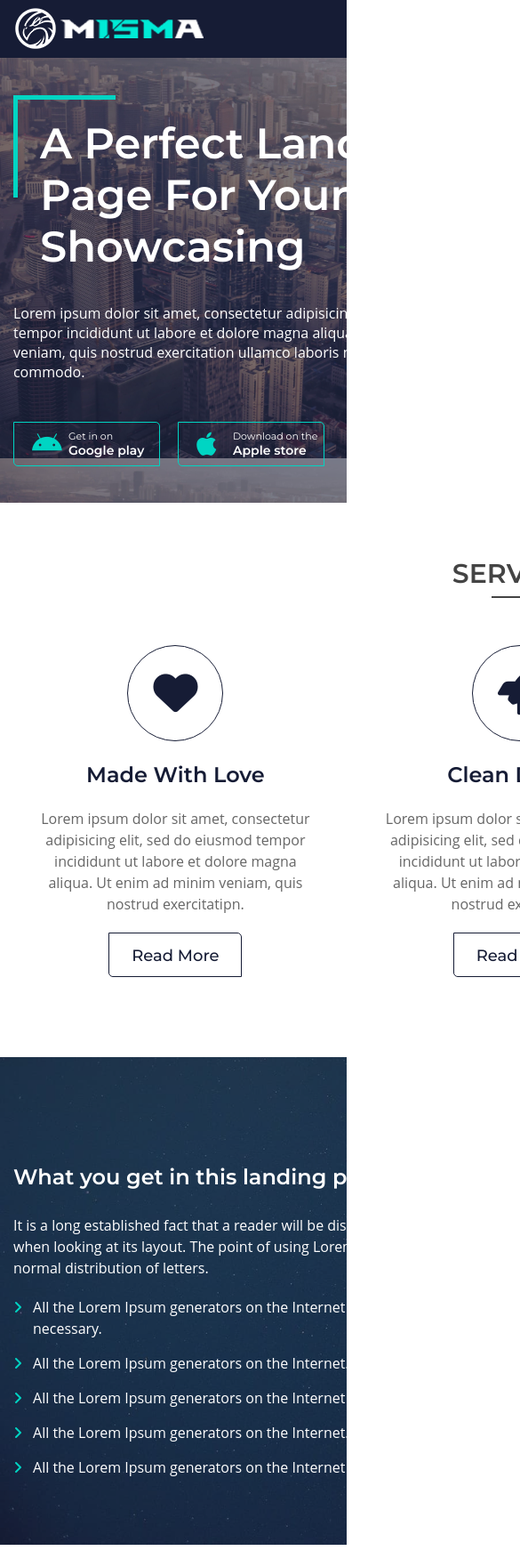
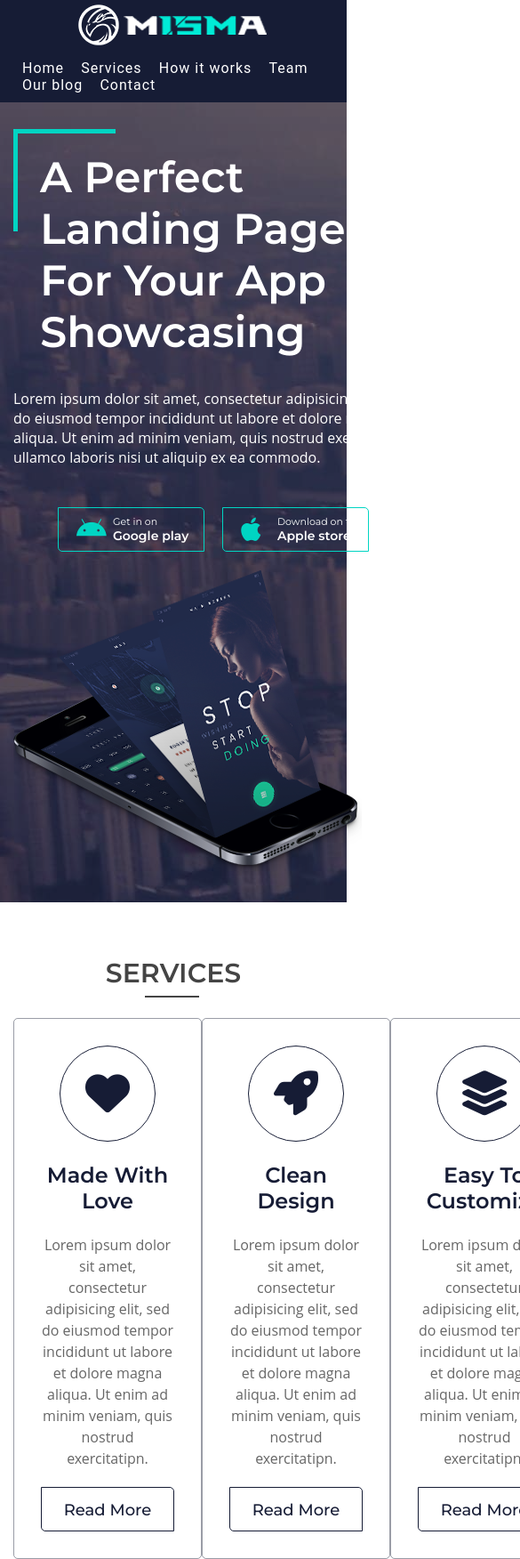
Before and after one commit to alenafomina/test-project, a plain HTML site: page index.html in a window 390 px wide. Shown: the top 1752 px of the page at 89% size, 585 px wide, since content can reach past the window. Drawn offline with Linux system fonts and the light colour scheme.

Commit message:
adaptive

```diff
--- a/main.css
+++ b/main.css
@@ -53,7 +53,7 @@ header {
 
 .main-wrapper {
     margin: 0 auto;
-    width: 1170px;
+    max-width: 1170px;
     padding: 0 15px;
 
 }
@@ -727,11 +727,90 @@ footer .main-wrapper {
 }
 
 @media (max-width: 1100px) {
+    .team-box {
+        overflow-x: scroll;
+        padding-bottom: 20px;
+        margin-left: 10px;
+    }
 
+    .team1 {
+        margin-right: 10px;
+
+    }
+
+    .team1:last-of-type {
+        margin-right: 0;
+
+    }
+
+    .services__item {
+        border: 1px solid #161c356e;
+    }
 }
 
-@media (max-width: 1100px)
+@media (max-width: 980px) {
+    .works-container {
+        flex-wrap: wrap;
+        justify-content: space-around;
+    }
 
-@media (max-width: 1100px)
+    .works-text {
+        flex-basis: 100%;
+    }
+}
+@media (max-width: 920px) {
 
-@media (max-width: 1100px)
+    .main-board__left-block {
+        min-width: 450px;
+        width: 100%;
+    }
+    .main-board > .main-wrapper {
+        flex-wrap: wrap;
+    }
+
+    .main-board {
+        height: auto;
+        padding: 30px 0;
+        background: url(src/bg.jpg) no-repeat;
+    }
+
+    .main-board__left-block > div:last-of-type {
+        justify-content: center;
+        margin-bottom: 20px;
+    }
+}
+
+@media (max-width: 780px) {
+    .blog-container__item {
+      flex-basis: 100%;
+    }
+
+    header > .main-wrapper {
+        flex-wrap: wrap;
+        justify-content: center;
+    }
+
+    .main-menu > ul > li > a {
+        text-align: center;
+    }
+
+    .main-menu {
+        margin: 10px;
+    }
+
+    .main-menu > ul > li > a {
+        font-size: 16px;
+    }
+
+    header {
+        height: auto;
+    }
+
+    .main-wrapper > img {
+        margin: 5px 0;
+    }
+
+    .main-board > .main-wrapper > img {
+        margin: auto;
+    }
+}
```
